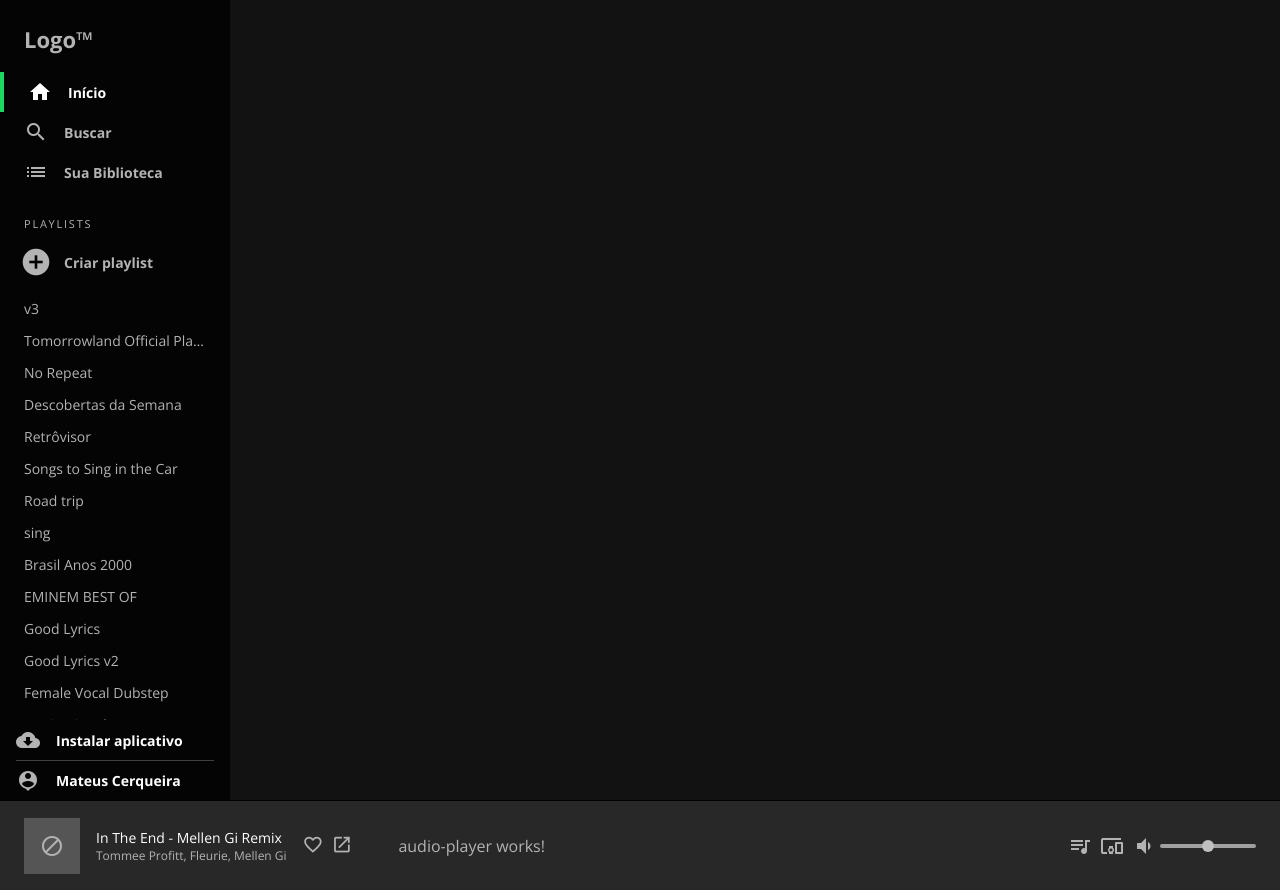
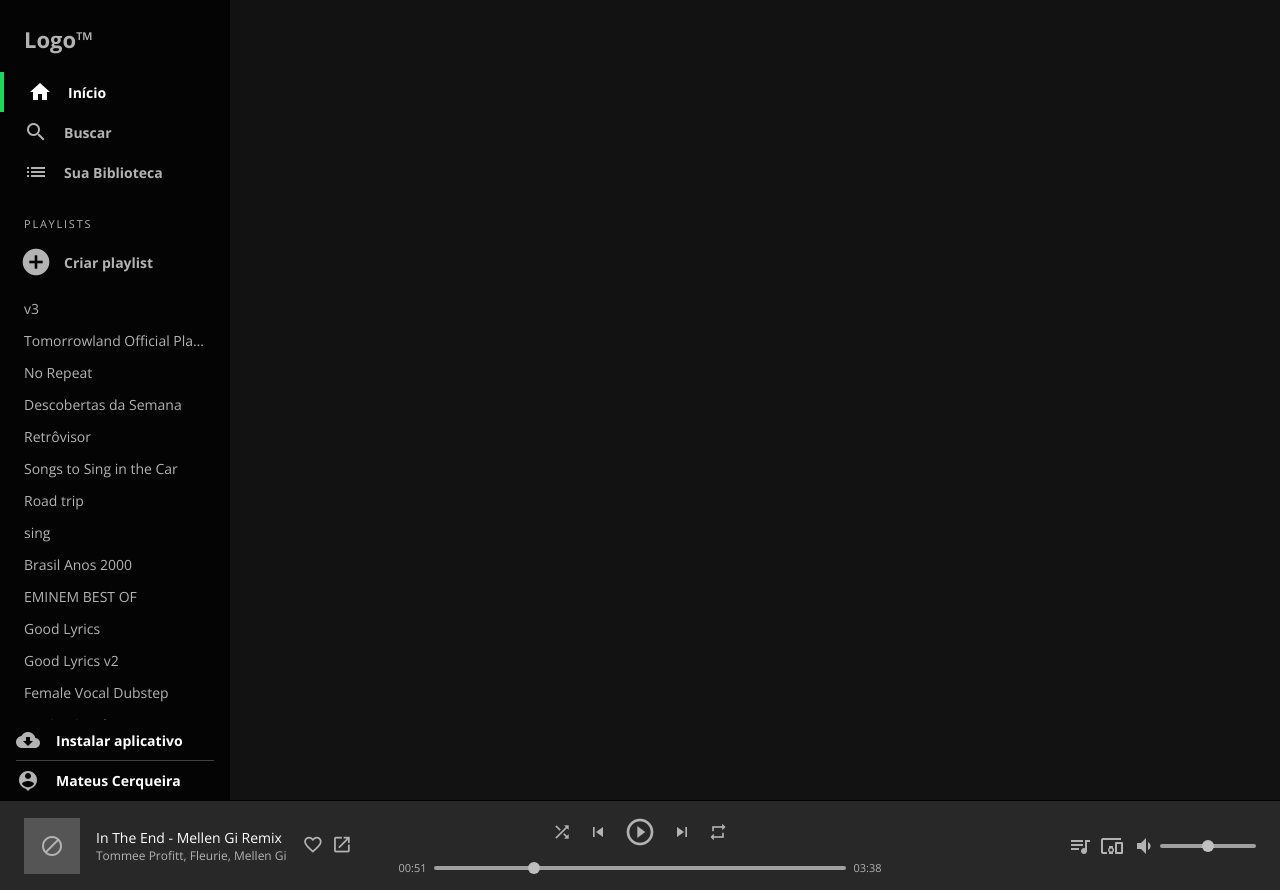
Before and after one commit to mateusmcg/spotify-ui, an Angular app: page / in a window 1280 px wide. Built offline with nearby package versions, Linux system fonts and the light colour scheme.

Commit message:
Finished player

```diff
--- /dev/null
+++ b/src/app/player/audio-player/audio-player-state.service.ts
@@ -0,0 +1,14 @@
+import { Injectable } from '@angular/core';
+import { RepeatEnum } from './repeat.enum';
+import { PlayerEnum } from './player.enum';
+
+@Injectable()
+export class AudioPlayerStateService {
+  public repeatState: RepeatEnum;
+  public playerState: PlayerEnum;
+
+  constructor() {
+    this.repeatState = RepeatEnum.REPEAT;
+    this.playerState = PlayerEnum.PAUSED;
+  }
+}
--- a/src/app/player/audio-player/audio-player.component.html
+++ b/src/app/player/audio-player/audio-player.component.html
@@ -1 +1,54 @@
-<p>audio-player works!</p>
+<section>
+  <div class="controls">
+    <i class="material-icons" title="Shuffle">shuffle</i>
+    <i class="material-icons" title="Previous">skip_previous</i>
+
+    <i
+      class="material-icons pause"
+      *ngIf="audioPlayerStateService.playerState === PlayerEnum.PLAYING"
+      (click)="onPause()"
+      title="Pause"
+    >
+      pause_circle_outline
+    </i>
+
+    <i
+      class="material-icons play"
+      *ngIf="audioPlayerStateService.playerState === PlayerEnum.PAUSED"
+      (click)="onPlay()"
+      title="Play"
+      >play_circle_outline</i
+    >
+
+    <i class="material-icons" title="Next">skip_next</i>
+
+    <i
+      class="material-icons"
+      *ngIf="audioPlayerStateService.repeatState === RepeatEnum.REPEAT"
+      (click)="onRepeat()"
+      title="Repeat"
+      >repeat</i
+    >
+
+    <i
+      class="material-icons"
+      [class.active]="
+        audioPlayerStateService.repeatState === RepeatEnum.REPEAT_ONE
+      "
+      *ngIf="audioPlayerStateService.repeatState === RepeatEnum.REPEAT_ONE"
+      (click)="onRepeatOnce()"
+      title="Repeat Once"
+      >repeat_one</i
+    >
+  </div>
+  <div class="player">
+    <span>{{ music.musicCurrentSecond * 1000 | date: 'mm:ss' }}</span>
+    <input
+      type="range"
+      min="0"
+      [max]="music.musicLength"
+      [(ngModel)]="music.musicCurrentSecond"
+    />
+    <span>{{ music.musicLength * 1000 | date: 'mm:ss' }}</span>
+  </div>
+</section>
--- a/src/app/player/audio-player/audio-player.component.scss
+++ b/src/app/player/audio-player/audio-player.component.scss
@@ -0,0 +1,99 @@
+@import '../../../assets/styles/variables.scss';
+
+section {
+  display: flex;
+  flex-direction: column;
+  align-items: center;
+  justify-content: center;
+
+  .controls {
+    display: flex;
+    flex-direction: row;
+    align-items: center;
+    justify-content: space-between;
+    margin-bottom: 0.75rem;
+
+    .active {
+      color: $app-active;
+
+      &:hover {
+        color: $app-active;
+        opacity: 0.9;
+      }
+    }
+
+    i {
+      font-size: 1.25rem;
+      margin: 0 0.5rem;
+    }
+
+    i.pause,
+    i.play {
+      font-size: 2rem;
+    }
+
+    i:hover {
+      cursor: pointer;
+      color: $hover-color;
+    }
+  }
+
+  .player {
+    display: flex;
+    flex-direction: row;
+    align-items: center;
+    justify-content: center;
+    min-width: 5rem;
+    width: 100%;
+
+    span {
+      font-size: 11px;
+    }
+
+    input {
+      -webkit-appearance: none;
+      margin: 0 0.5rem;
+      width: 100%;
+      height: 0.25rem;
+      border-radius: 5px;
+      background: #d3d3d3;
+      outline: none;
+      opacity: 0.7;
+      -webkit-transition: 0.2s;
+      transition: opacity 0.2s;
+
+      &::-webkit-slider-thumb {
+        -webkit-appearance: none;
+        appearance: none;
+        width: 0.75rem;
+        height: 0.75rem;
+        border-radius: 50%;
+        background: $hover-color;
+      }
+
+      // Firefox
+      &::-moz-range-progress {
+        background: $app-active;
+      }
+
+      // IE
+      &::-ms-fill-upper {
+        background: #404040;
+      }
+
+      &:hover {
+        background: $app-active;
+
+        // IE
+        &::-ms-fill-lower {
+          background: $app-active;
+        }
+
+        // IE
+        &::-ms-fill-upper {
+          background: #404040;
+        }
+      }
+    }
+  }
+}
--- a/src/app/player/audio-player/audio-player.component.ts
+++ b/src/app/player/audio-player/audio-player.component.ts
@@ -1,4 +1,9 @@
 import { Component, OnInit } from '@angular/core';
+import { AudioPlayerStateService } from './audio-player-state.service';
+import { PlayerEnum } from './player.enum';
+import { RepeatEnum } from './repeat.enum';
+import { AudioPlayer } from './audio-player.model';
+import { Subscription, interval, Observable } from 'rxjs';
 
 @Component({
   selector: 'spotify-audio-player',
@@ -6,10 +11,44 @@ import { Component, OnInit } from '@angular/core';
   styleUrls: ['./audio-player.component.scss']
 })
 export class AudioPlayerComponent implements OnInit {
+  public music: AudioPlayer;
 
-  constructor() { }
+  private musicPlayer: Subscription;
 
-  ngOnInit() {
+  constructor(public audioPlayerStateService: AudioPlayerStateService) {
+    this.music = {
+      musicCurrentSecond: 51,
+      musicLength: 218
+    };
   }
 
+  public get PlayerEnum(): typeof PlayerEnum {
+    return PlayerEnum;
+  }
+
+  public get RepeatEnum(): typeof RepeatEnum {
+    return RepeatEnum;
+  }
+
+  public ngOnInit(): void {}
+
+  public onPlay(): void {
+    this.audioPlayerStateService.playerState = PlayerEnum.PLAYING;
+    this.musicPlayer = interval(1000).subscribe(() => {
+      this.music.musicCurrentSecond++;
+    });
+  }
+
+  public onPause(): void {
+    this.audioPlayerStateService.playerState = PlayerEnum.PAUSED;
+    this.musicPlayer.unsubscribe();
+  }
+
+  public onRepeat(): void {
+    this.audioPlayerStateService.repeatState = RepeatEnum.REPEAT_ONE;
+  }
+
+  public onRepeatOnce(): void {
+    this.audioPlayerStateService.repeatState = RepeatEnum.REPEAT;
+  }
 }
--- /dev/null
+++ b/src/app/player/audio-player/audio-player.model.ts
@@ -0,0 +1,4 @@
+export interface AudioPlayer {
+  musicLength: number;
+  musicCurrentSecond: number;
+}
--- /dev/null
+++ b/src/app/player/audio-player/player.enum.ts
@@ -0,0 +1,4 @@
+export enum PlayerEnum {
+  PLAYING,
+  PAUSED
+}
--- /dev/null
+++ b/src/app/player/audio-player/repeat.enum.ts
@@ -0,0 +1,4 @@
+export enum RepeatEnum {
+  REPEAT,
+  REPEAT_ONE
+}
--- a/src/app/player/player.component.scss
+++ b/src/app/player/player.component.scss
@@ -21,4 +21,5 @@ spotify-audio-player {
   width: 40%;
   max-width: 45.125rem;
   padding: 0 0.5rem;
+  overflow: hidden;
 }
--- a/src/app/player/player.module.ts
+++ b/src/app/player/player.module.ts
@@ -5,6 +5,8 @@ import { PlayerComponent } from './player.component';
 import { MusicComponent } from './music/music.component';
 import { AudioPlayerComponent } from './audio-player/audio-player.component';
 import { ConfigsComponent } from './configs/configs.component';
+import { AudioPlayerStateService } from './audio-player/audio-player-state.service';
+import { SharedModule } from '../shared/shared.module';
 
 @NgModule({
   declarations: [
@@ -13,7 +15,8 @@ import { ConfigsComponent } from './configs/configs.component';
     AudioPlayerComponent,
     ConfigsComponent
   ],
-  imports: [CommonModule, FormsModule],
+  imports: [CommonModule, FormsModule, SharedModule],
+  providers: [AudioPlayerStateService],
   exports: [PlayerComponent]
 })
 export class PlayerModule {}
--- /dev/null
+++ b/src/app/shared/seconds-to-minutes/seconds-to-minutes.pipe.ts
@@ -0,0 +1,12 @@
+import { Pipe, PipeTransform } from '@angular/core';
+
+@Pipe({
+  name: 'secondsToMinutes'
+})
+export class SecondsToMinutesPipe implements PipeTransform {
+  transform(seconds: number): string {
+    const minutes: number = Math.floor(seconds / 60);
+
+    return minutes + ':' + (seconds - minutes * 60);
+  }
+}
```
Also changed, not shown: src/app/shared/shared.module.ts (added, +9 -0 lines), 2 other files (tests, documents, lock files or other folders).
